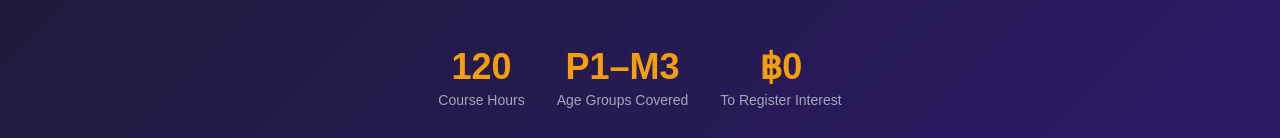
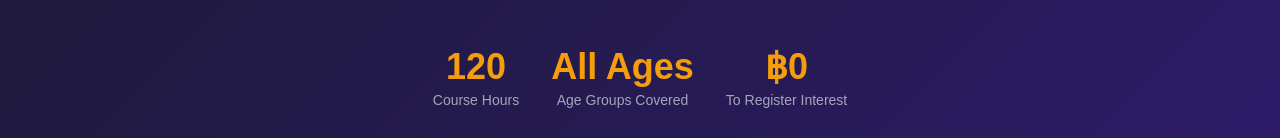
Before and after one commit to Davidjohnray/thailand-jobs, a Next.js app: page /tefl in a window 1280 px wide. Shown: the part 561-699 px from the top of the page. Built offline with nearby package versions, Linux system fonts and the light colour scheme; no server answers; the database is empty.

Commit message:
redirect training/tefl to main tefl page

```diff
--- a/app/tefl/page.tsx
+++ b/app/tefl/page.tsx
@@ -42,7 +42,7 @@ export default function TEFLPage() {
             </a>
           </div>
           <div style={{ display: 'flex', gap: '32px', justifyContent: 'center', marginTop: '48px', flexWrap: 'wrap' }}>
-            {[['120', 'Course Hours'], ['P1–M3', 'Age Groups Covered'], ['฿0', 'To Register Interest']].map(([num, label]) => (
+            {[['120', 'Course Hours'], ['All Ages', 'Age Groups Covered'], ['฿0', 'To Register Interest']].map(([num, label]) => (
               <div key={label} style={{ textAlign: 'center' }}>
                 <div style={{ color: '#f59e0b', fontSize: '36px', fontWeight: 'bold' }}>{num}</div>
                 <div style={{ color: 'rgba(255,255,255,0.6)', fontSize: '14px', marginTop: '4px' }}>{label}</div>
```
